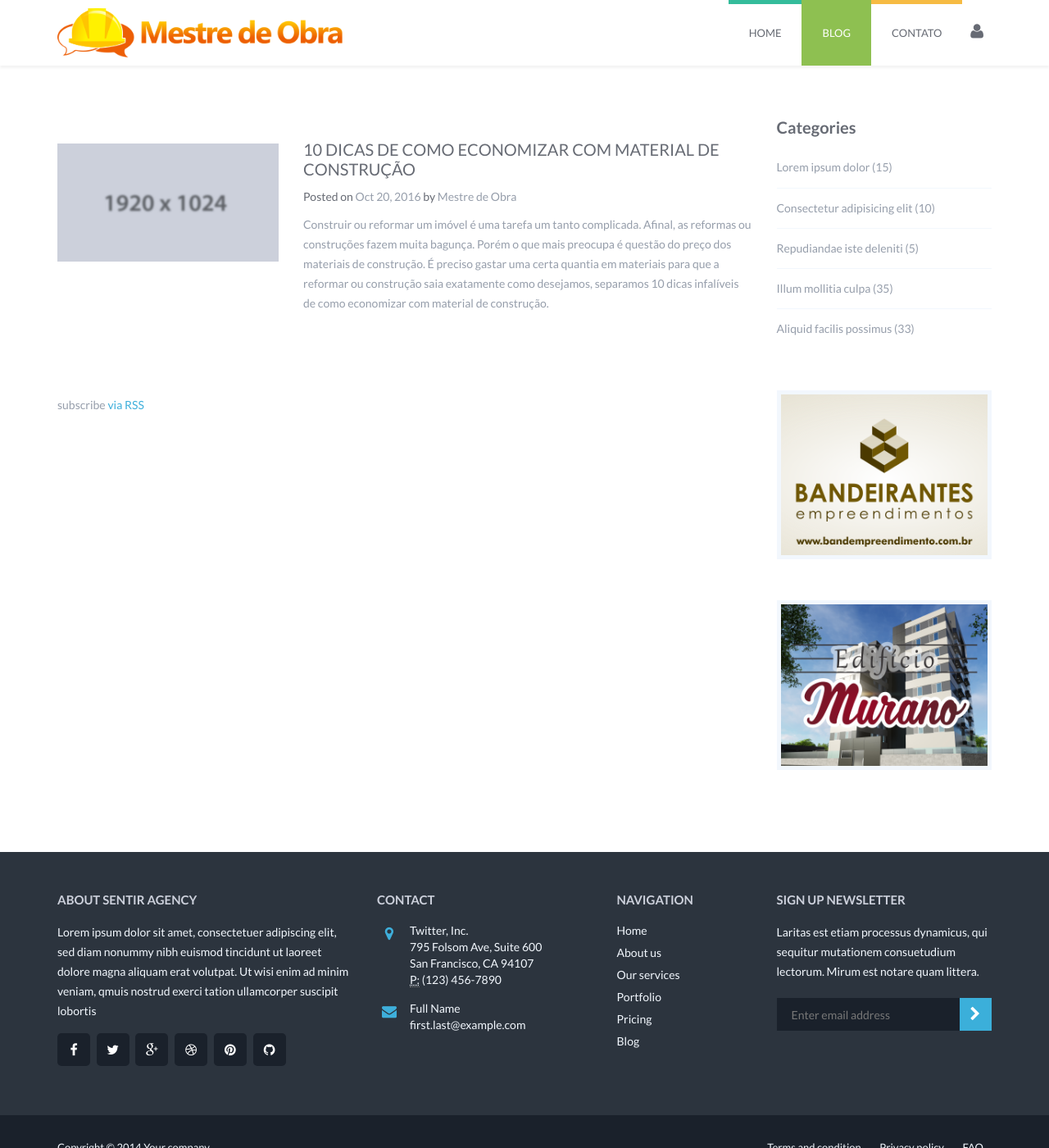
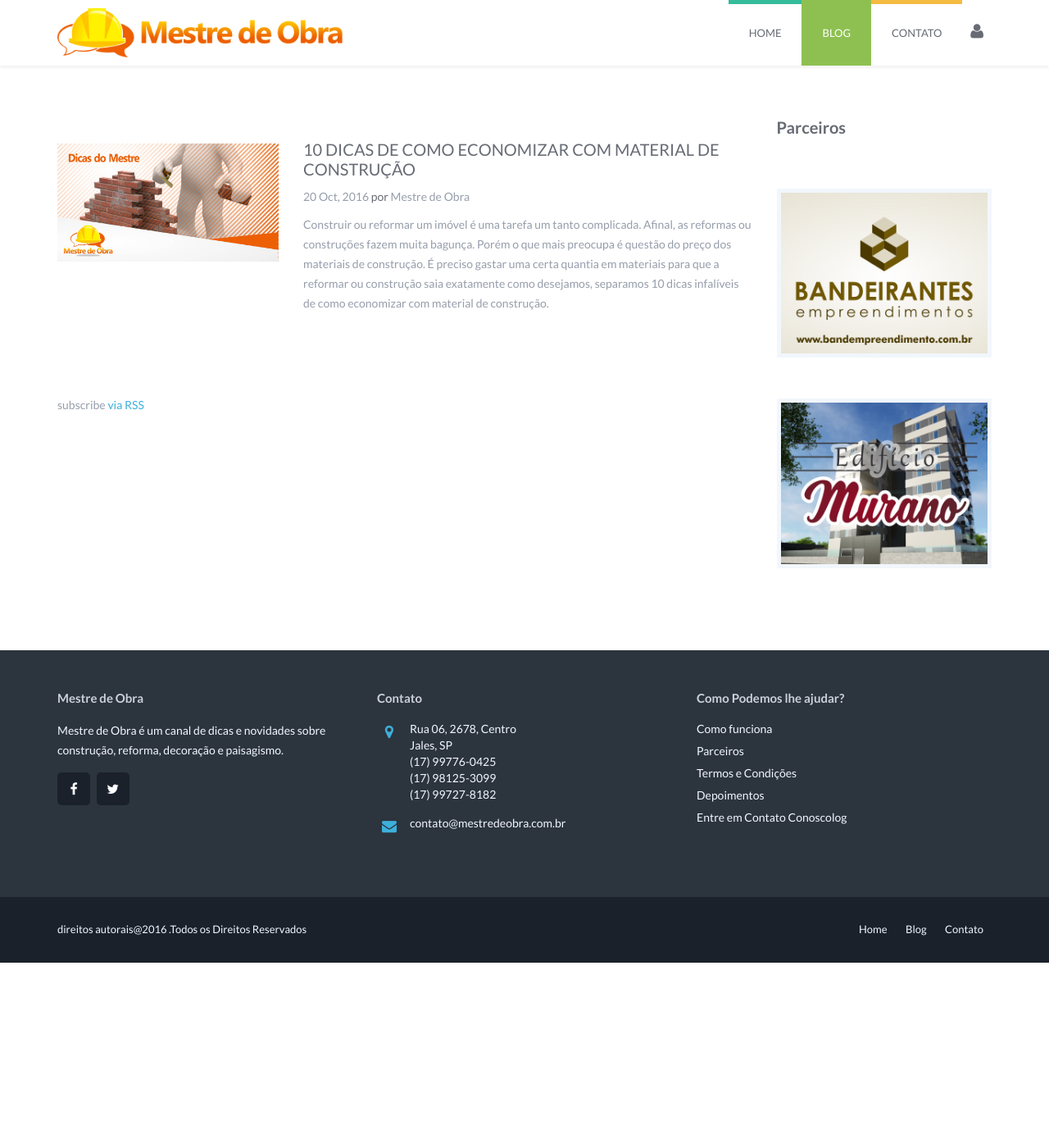
Before and after one commit to taylsonmartinez/mestredeobras.github.io, a Jekyll site: the page built from index.html, in a window 1280 px wide and 1400 px high. Shown: the whole window at 82% size. Built offline with Jekyll 4.4.1, drawn with Linux system fonts in a browser that asks for light colours; some of the changed text lies outside the part shown.

Commit message:
correções no rodapé

```diff
--- a/_includes/footer.html
+++ b/_includes/footer.html
@@ -3,34 +3,28 @@
       <div class="container">
         <div class="row">
           <div class="col-sm-6 col-md-4">
-            <h4>ABOUT SENTIR AGENCY</h4>
+            <h4>Mestre de Obra</h4>
             <p>
-            Lorem ipsum dolor sit amet, consectetuer adipiscing elit, sed
-            diam nonummy nibh euismod tincidunt ut laoreet dolore
-            magna aliquam erat volutpat. Ut wisi enim ad minim veniam,
-            qmuis nostrud exerci tation ullamcorper suscipit lobortis
-            </p>
+            Mestre de Obra é um canal de dicas e novidades sobre construção, reforma, decoração e paisagismo.</p>
             <p>
-              <a href="#fakelink"><i data-toggle="tooltip" title="Facebook" class="fa fa-facebook icon-sm icon-rounded icon-social-footer icon-facebook"></i></a>
+              <a href="https://www.facebook.com/MestredeobraOficial"><i data-toggle="tooltip" title="Facebook" class="fa fa-facebook icon-sm icon-rounded icon-social-footer icon-facebook"></i></a>
               <a href="#fakelink"><i data-toggle="tooltip" title="Twitter" class="fa fa-twitter icon-sm icon-rounded icon-social-footer icon-twitter"></i></a>
-              <a href="#fakelink"><i data-toggle="tooltip" title="Google plus" class="fa fa-google-plus icon-sm icon-rounded icon-social-footer icon-google-plus"></i></a>
-              <a href="#fakelink"><i data-toggle="tooltip" title="Dribbble" class="fa fa-dribbble icon-sm icon-rounded icon-social-footer icon-dribbble"></i></a>
-              <a href="#fakelink"><i data-toggle="tooltip" title="Pinterest" class="fa fa-pinterest icon-sm icon-rounded icon-social-footer icon-pinterest"></i></a>
-              <a href="#fakelink"><i data-toggle="tooltip" title="Github" class="fa fa-github icon-sm icon-rounded icon-social-footer icon-github"></i></a>
             </p>
           </div><!-- /.col-sm-4 -->
-          <div class="col-sm-6 col-md-3">
-            <h4>CONTACT</h4>
+          <div class="col-sm-6 col-md-4">
+            <h4>Contato</h4>
             <div class="media media-contact">
               <span class="pull-left">
               <i class="fa fa-map-marker media-object"></i>
               </span>
               <div class="media-body">
               <address>
-                Twitter, Inc.<br>
-                795 Folsom Ave, Suite 600<br>
-                San Francisco, CA 94107<br>
-                <abbr title="Phone">P:</abbr> (123) 456-7890
+                Rua 06, 2678, Centro
+                <br>Jales, SP<br/>
+                <abbr title="Phone"></abbr> (17) 99776-0425<br/>
+                <abbr title="Phone"></abbr> (17) 98125-3099<br/>
+                <abbr title="Phone"></abbr> (17) 99727-8182
+
               </address>
               </div><!-- /.media-body -->
             </div><!-- /.media -->
@@ -40,40 +34,22 @@
               </span>
               <div class="media-body">
               <address>
-                Full Name<br>
-                <a href="mailto:#">first.last@example.com</a>
+                <a href="mailto:contato@mestredeobra.com.br">contato@mestredeobra.com.br</a>
               </address>
               </div><!-- /.media-body -->
             </div><!-- /.media -->
           </div><!-- /.col-sm-3 -->
           <div class="clearfix visible-sm"></div>
-          <div class="col-sm-6 col-md-2">
-            <h4>NAVIGATION</h4>
+          <div class="col-sm-6 col-md-4">
+            <h4>Como Podemos lhe ajudar?</h4>
             <ul class="list">
-              <li><a href="index.html">Home</a></li>
-              <li><a href="index.html">About us</a></li>
-              <li><a href="index.html">Our services</a></li>
-              <li><a href="index.html">Portfolio</a></li>
-              <li><a href="index.html">Pricing</a></li>
-              <li><a href="index.html">Blog</a></li>
+              <li><a href="#">Como funciona</a></li>
+              <li><a href="#">Parceiros</a></li>
+              <li><a href="#">Termos e Condições</a></li>
+              <li><a href="#">Depoimentos</a></li>
+              <li><a href="#">Entre em Contato Conoscolog</a></li>
             </ul>
           </div><!-- /.col-sm-2 -->
-          <div class="col-sm-6 col-md-3">
-            <h4>SIGN UP NEWSLETTER</h4>
-            <p>
-            Laritas est etiam processus dynamicus, qui
-            sequitur mutationem consuetudium
-            lectorum. Mirum est notare quam littera.
-            </p>
-            <form role="form">
-              <div class="input-group subscribe">
-                <input type="text" class="form-control" placeholder="Enter email address">
-                <span class="input-group-btn">
-                <button class="btn btn-info" type="button"><i class="fa fa-chevron-right"></i></button>
-                </span>
-              </div><!-- /input-group -->
-            </form>
-          </div><!-- /.col-sm-3 -->
         </div><!-- /.row -->
       </div><!-- /.container -->
     </footer><!-- /.section -->
@@ -82,13 +58,13 @@
       <div class="container">
         <div class="row">
           <div class="col-sm-5">
-            Copyright &copy; 2014 <a href="#fakelink">Your company</a>
+            direitos autorais@2016 .Todos os Direitos Reservados
           </div><!-- /.col-sm-5 -->
           <div class="col-sm-7 text-right">
             <ul class="list-inline">
-              <li><a href="#fakelink">Terms and condition</a></li>
-              <li><a href="#fakelink">Privacy policy</a></li>
-              <li><a href="#fakelink">FAQ</a></li>
+              <li><a href="#fakelink">Home</a></li>
+              <li><a href="#fakelink">Blog</a></li>
+              <li><a href="#fakelink">Contato</a></li>
             </ul>
           </div><!-- /.col-sm-7 -->
         </div><!-- /.row -->
--- a/_layouts/default.html
+++ b/_layouts/default.html
@@ -22,16 +22,16 @@
               <!-- Begin Categories -->
               <div class="panel panel-no-border panel-sidebar">
                 <div class="panel-heading">
-                <h3 class="panel-title">Categories</h3>
+                <h3 class="panel-title">Parceiros</h3>
                 </div>
                  <!-- List group -->
-                <div class="list-group">
+                <!-- <div class="list-group">
                   <a href="#fakelink" class="list-group-item">Lorem ipsum dolor (15)</a>
                   <a href="#fakelink" class="list-group-item">Consectetur adipisicing elit  (10)</a>
                   <a href="#fakelink" class="list-group-item">Repudiandae iste deleniti  (5)</a>
                   <a href="#fakelink" class="list-group-item">Illum mollitia culpa  (35)</a>
                   <a href="#fakelink" class="list-group-item">Aliquid facilis possimus  (33)</a>
-                </div>
+                </div> -->
               </div><!-- /.panel panel-no-border panel-sidebar -->
               <!-- End Categories -->
 
--- a/_posts/2016-11-2-10-dicas-de-como-economizar.markdown
+++ b/_posts/2016-11-2-10-dicas-de-como-economizar.markdown
@@ -2,7 +2,7 @@
 layout: post
 title:  "10 DICAS DE COMO ECONOMIZAR COM MATERIAL DE CONSTRUÇÃO"
 date:   2016-10-20 14:37:24
-image: '/img/image-2.jpg'
+image: '/img/blog/10-dicas-de-como-economizar.jpg'
 author: Mestre de Obra
 description: "Construir ou reformar um imóvel é uma tarefa um tanto complicada. Afinal, as reformas ou construções fazem muita bagunça. Porém o que mais preocupa é questão do preço dos materiais de construção. É preciso gastar uma certa quantia em materiais para que a reformar ou construção saia exatamente como desejamos, separamos 10 dicas infalíveis de como economizar com material de construção."
 tags:
--- a/index.html
+++ b/index.html
@@ -19,7 +19,7 @@ layout: default
                     </a>
                   </h4>
                   <p class="small">
-                    Posted on <a href="#fakelink">{{ post.date | date: "%b %-d, %Y" }}</a> by <a href="#fakelink">Mestre de Obra</a>
+                    <a href="#fakelink">{{ post.date | date: "%-d %b, %Y" }}</a> por <a href="#fakelink">Mestre de Obra</a>
                   </p>
                   <p>
                    {{post.description}}
```
